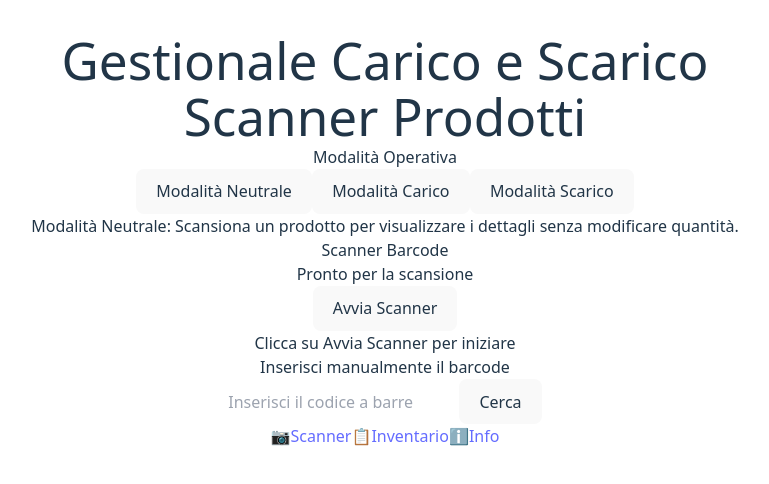
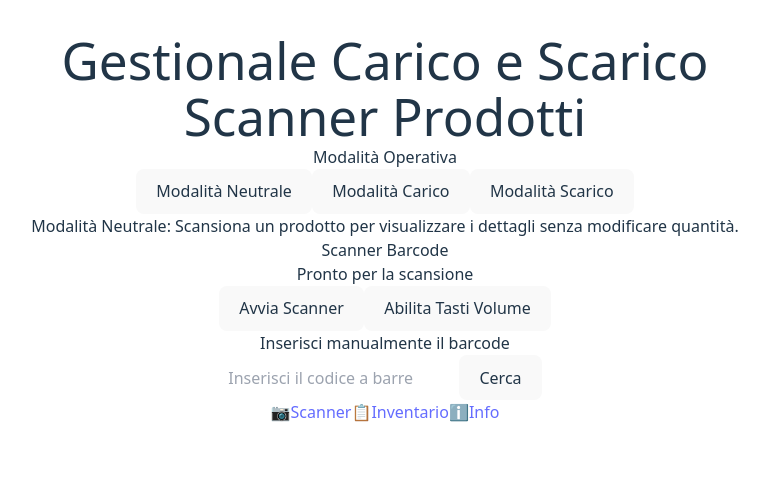
Before and after one commit to Domenicogestionale/gestionale-domenico, a React (Vite) app: page /scanner in a window 1280 px wide. Shown: the top 484 px of the page, without its empty margins (255-1024 px from the left). Built offline with nearby package versions, Linux system fonts and the light colour scheme; the HTML template or start-up script is replaced by a standard one.

Commit message:
Ripristinato scanner con fotocamera e tasti volume

```diff
--- a/src/components/BarcodeScanner.tsx
+++ b/src/components/BarcodeScanner.tsx
@@ -1,7 +1,5 @@
-import { useState, useRef, useEffect, useCallback } from 'react';
+import { useEffect, useState, useRef, useCallback } from 'react';
 import { Html5Qrcode } from 'html5-qrcode';
-import { useProductStore } from '../store/useProductStore';
-import { Product } from '../types/Product';
 
 interface BarcodeScannerProps {
   onProductFound: (barcode: string) => void;
@@ -14,11 +12,10 @@ export const BarcodeScanner: React.FC<BarcodeScannerProps> = ({ onProductFound,
   const [lastScannedBarcode, setLastScannedBarcode] = useState<string | null>(null);
   const [lastScanTime, setLastScanTime] = useState<number>(0);
   const [cooldownProgress, setCooldownProgress] = useState(0);
+  const [volumeButtonsEnabled, setVolumeButtonsEnabled] = useState(false);
   const cooldownRef = useRef<NodeJS.Timeout | null>(null);
   const progressRef = useRef<NodeJS.Timeout | null>(null);
   const scannerRef = useRef<Html5Qrcode | null>(null);
-  const scannerContainerRef = useRef<HTMLDivElement>(null);
-  const { getProductByBarcode } = useProductStore();
 
   // Costanti per il cooldown
   const COOLDOWN_DURATION = 3000; // 3 secondi
@@ -26,22 +23,21 @@ export const BarcodeScanner: React.FC<BarcodeScannerProps> = ({ onProductFound,
 
   const startScanner = async () => {
     try {
-      if (!scannerContainerRef.current) return;
+      if (!scannerRef.current) {
+        scannerRef.current = new Html5Qrcode("scanner-container");
+      }
 
-      const scanner = new Html5Qrcode("scanner-container");
-      scannerRef.current = scanner;
-
-      await scanner.start(
+      await scannerRef.current.start(
         { facingMode: "environment" },
         {
           fps: 10,
-          qrbox: { width: 250, height: 250 }
+          qrbox: { width: 250, height: 250 },
         },
         (decodedText) => {
           handleScanSuccess(decodedText);
         },
         (errorMessage) => {
-          console.error('Errore scansione:', errorMessage);
+          console.log(errorMessage);
         }
       );
 
@@ -49,7 +45,7 @@ export const BarcodeScanner: React.FC<BarcodeScannerProps> = ({ onProductFound,
       setError(null);
     } catch (err) {
       console.error('Errore avvio scanner:', err);
-      setError('Impossibile avviare lo scanner. Verifica i permessi della fotocamera.');
+      setError('Errore fotocamera: ' + (err as Error).message);
       setScanning(false);
     }
   };
@@ -58,9 +54,8 @@ export const BarcodeScanner: React.FC<BarcodeScannerProps> = ({ onProductFound,
     try {
       if (scannerRef.current) {
         await scannerRef.current.stop();
-        scannerRef.current = null;
+        setScanning(false);
       }
-      setScanning(false);
     } catch (err) {
       console.error('Errore stop scanner:', err);
     }
@@ -91,15 +86,31 @@ export const BarcodeScanner: React.FC<BarcodeScannerProps> = ({ onProductFound,
     }
   };
 
+  const handleVolumeButton = useCallback((event: KeyboardEvent) => {
+    if (!volumeButtonsEnabled || isProcessing) return;
+
+    const now = Date.now();
+    const timeSinceLastScan = now - lastScanTime;
+
+    if (timeSinceLastScan >= COOLDOWN_DURATION) {
+      if (event.key === 'ArrowUp' || event.key === 'ArrowDown') {
+        handleScanSuccess('VOLUME_BUTTON_' + Date.now());
+      }
+    }
+  }, [volumeButtonsEnabled, isProcessing, lastScanTime]);
+
   useEffect(() => {
+    if (volumeButtonsEnabled) {
+      window.addEventListener('keydown', handleVolumeButton);
+    }
+
     return () => {
-      if (scannerRef.current) {
-        scannerRef.current.stop();
-      }
+      window.removeEventListener('keydown', handleVolumeButton);
       if (cooldownRef.current) clearTimeout(cooldownRef.current);
       if (progressRef.current) clearInterval(progressRef.current);
+      stopScanner();
     };
-  }, []);
+  }, [handleVolumeButton, volumeButtonsEnabled]);
 
   return (
     <div className="relative">
@@ -130,12 +141,12 @@ export const BarcodeScanner: React.FC<BarcodeScannerProps> = ({ onProductFound,
           </div>
         )}
 
-        <div className="flex flex-col sm:flex-row items-center gap-2">
+        <div className="flex flex-col sm:flex-row items-center gap-2 mb-4">
           <button
             onClick={() => scanning ? stopScanner() : startScanner()}
             disabled={cooldownProgress > 0 || isProcessing}
             className={`px-4 py-2 rounded-lg font-bold text-white ${
-              scanning || cooldownProgress > 0 || isProcessing
+              cooldownProgress > 0 || isProcessing
                 ? 'bg-gray-400 cursor-not-allowed'
                 : 'bg-blue-500 hover:bg-blue-600'
             }`}
@@ -143,32 +154,34 @@ export const BarcodeScanner: React.FC<BarcodeScannerProps> = ({ onProductFound,
             {scanning ? 'Stop Scanner' : 'Avvia Scanner'}
           </button>
 
-          <p className="text-xs text-gray-500">
-            {scanning
-              ? 'Posiziona il codice a barre davanti alla fotocamera...'
-              : cooldownProgress > 0
-                ? 'Attendi prima della prossima scansione...'
-                : 'Clicca su Avvia Scanner per iniziare'}
-          </p>
+          <button
+            onClick={() => setVolumeButtonsEnabled(!volumeButtonsEnabled)}
+            className={`px-4 py-2 rounded-lg font-bold ${
+              volumeButtonsEnabled
+                ? 'bg-gray-700 text-white'
+                : 'bg-gray-200 text-gray-700 hover:bg-gray-300'
+            }`}
+          >
+            Abilita Tasti Volume
+          </button>
         </div>
 
         <div
           id="scanner-container"
-          ref={scannerContainerRef}
-          className={`mt-4 w-full aspect-square rounded-lg overflow-hidden ${
+          className={`w-full aspect-video bg-black rounded-lg overflow-hidden ${
             scanning ? 'block' : 'hidden'
           }`}
         />
 
+        {error && (
+          <div className="mt-2 p-2 bg-red-50 text-red-600 rounded text-sm">
+            {error}
+          </div>
+        )}
+
         {lastScannedBarcode && (
           <div className="mt-2 p-2 bg-gray-100 rounded text-sm font-mono">
             {lastScannedBarcode}
-          </div>
-        )}
-
-        {error && (
-          <div className="mt-2 p-2 bg-red-50 text-red-600 rounded text-sm">
-            {error}
           </div>
         )}
       </div>
```
